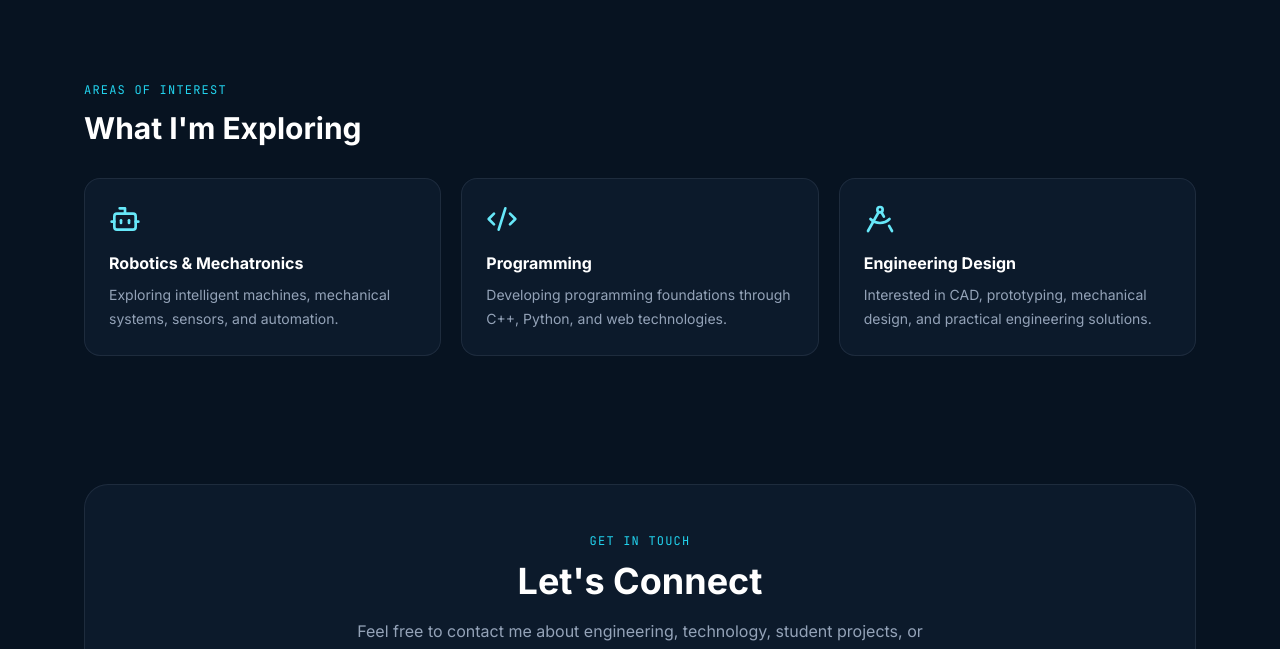
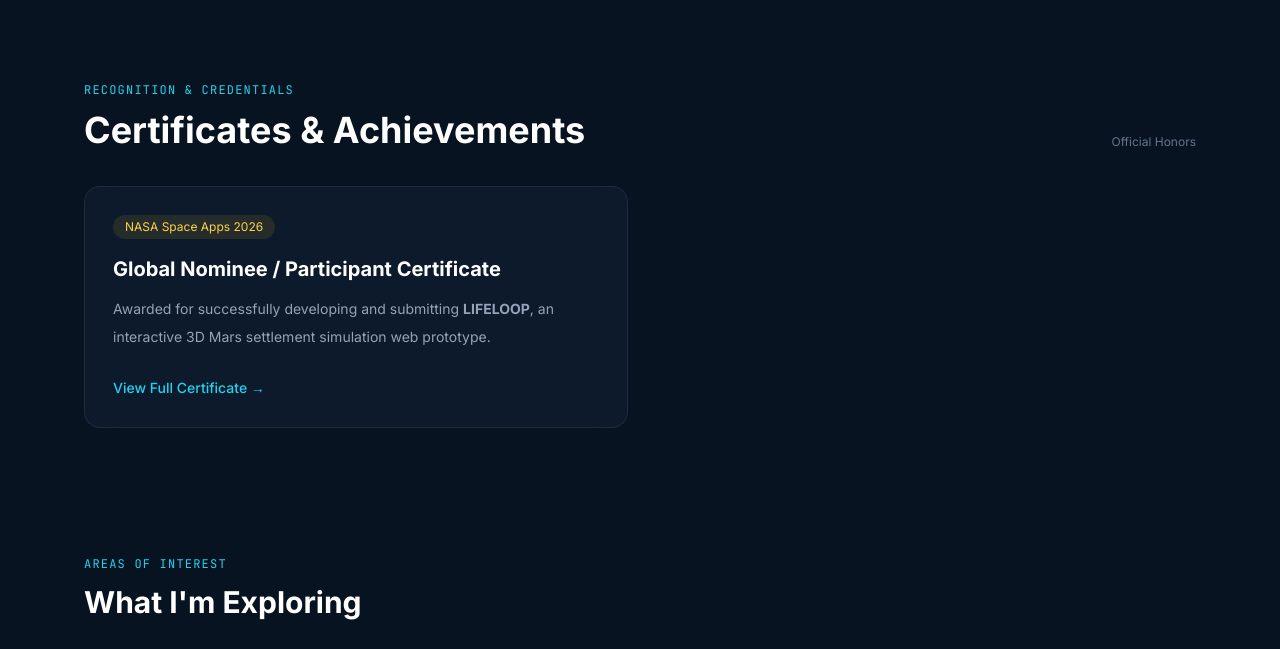
Before and after one commit to mostafa-essam-eng/portfolio, a plain HTML site: page index.html in a window 1280 px wide. Shown: the part 2547-3196 px from the top of the page. Drawn offline with nearby package versions, Linux system fonts and the light colour scheme.

Commit message:
Update index.html

```diff
--- a/index.html
+++ b/index.html
@@ -371,7 +371,31 @@
 
       </div>
     </section>
+<!-- Certificates Section -->
+<section id="certificates" class="max-w-6xl mx-auto px-5 py-16">
+  <p class="text-xs uppercase tracking-widest text-cyan-400 font-mono mb-3">Recognition & Credentials</p>
+  <div class="flex flex-wrap justify-between items-end gap-4 mb-9">
+    <h2 class="text-3xl sm:text-4xl font-bold text-white">Certificates & Achievements</h2>
+    <span class="text-xs text-slate-500">Official Honors</span>
+  </div>
 
+  <div class="grid md:grid-cols-2 gap-6">
+    <article class="project-card glass rounded-2xl overflow-hidden p-7">
+      <div class="flex flex-wrap gap-2 mb-4">
+        <span class="text-xs rounded-full px-3 py-1 bg-amber-400/10 text-amber-300">NASA Space Apps 2026</span>
+      </div>
+      <h3 class="text-xl font-bold text-white mb-3">Global Nominee / Participant Certificate</h3>
+      <p class="text-sm text-slate-400 leading-7 mb-6">
+        Awarded for successfully developing and submitting <strong>LIFELOOP</strong>, an interactive 3D Mars settlement simulation web prototype.
+      </p>
+      <div class="project-links">
+        <a href="r5.jpg" target="_blank" class="inline-flex items-center gap-2 text-sm text-cyan-400 hover:text-cyan-300 font-medium">
+          View Full Certificate &rarr;
+        </a>
+      </div>
+    </article>
+  </div>
+</section>
     <!-- Interests -->
     <section id="skills" class="max-w-6xl mx-auto px-5 py-16">
       <p class="text-xs uppercase tracking-widest text-cyan-400 font-mono mb-3">Areas of Interest</p>
```
